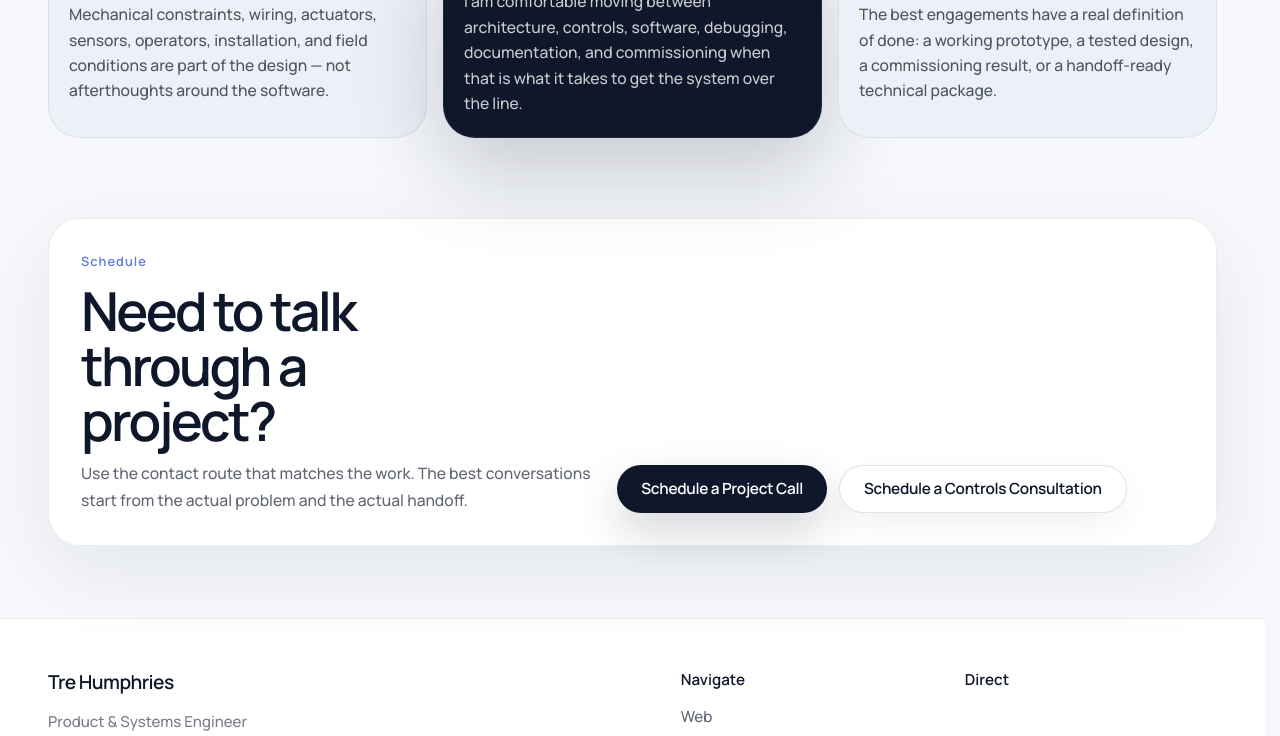
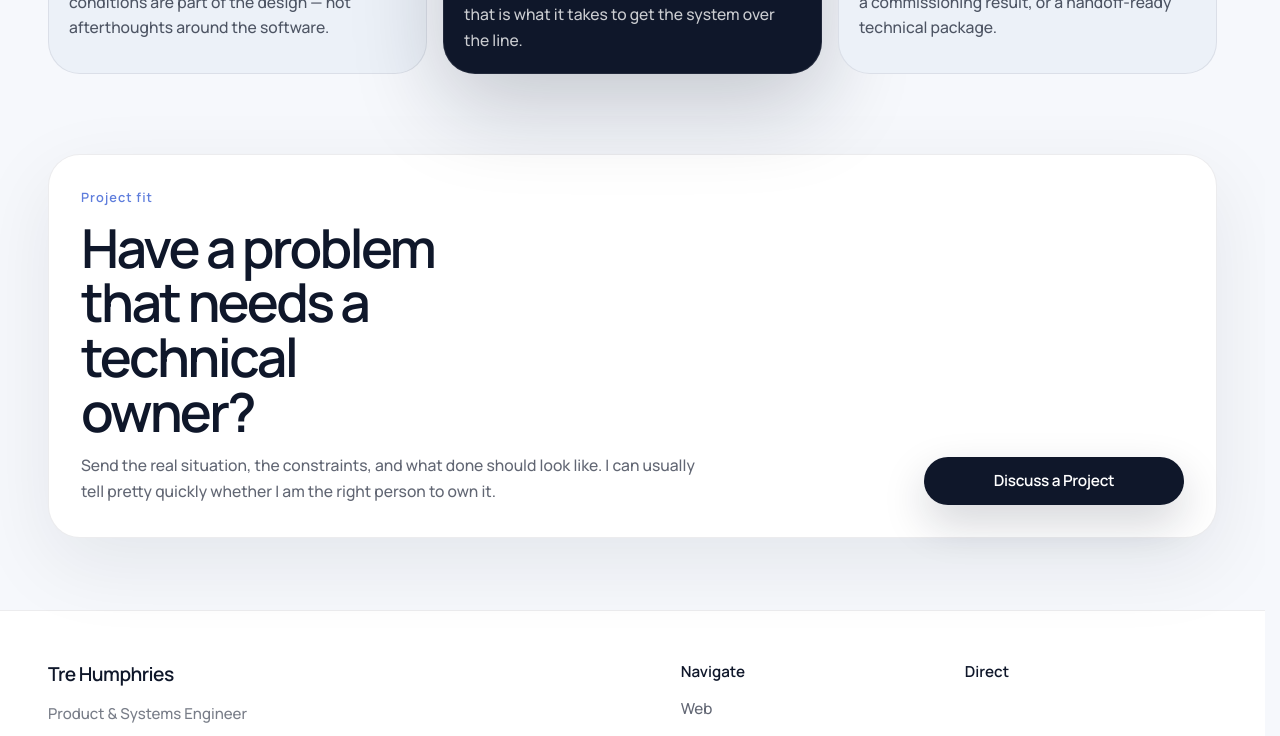
Before and after one commit to lhumphries16/portfolio-site, a React (Vite) app: page /about in a window 1280 px wide. Shown: the part 1295-2031 px from the top of the page. Built offline with nearby package versions, Linux system fonts and the light colour scheme.

Commit message:
align about page with product systems positioning

```diff
--- a/src/pages/AboutPage.tsx
+++ b/src/pages/AboutPage.tsx
@@ -8,7 +8,7 @@ export function AboutPage() {
     <>
       <RouteMeta
         title="About | Tre Humphries"
-        description="About Tre Humphries, an independent practice spanning web systems, controls engineering, and clean owner handoff."
+        description="About Tre Humphries, a product and systems engineer working across physical systems, controls, automation, engineering software, commissioning, and handoff."
       />
 
       <section className="hero-shell">
@@ -25,7 +25,7 @@ export function AboutPage() {
 
             <div className="grid gap-5">
               <p className="eyebrow">About</p>
-              <h1 className="m-0 max-w-[10ch] text-[clamp(2.8rem,5vw,4.65rem)] font-semibold leading-[0.99] tracking-[-0.055em] text-carbon">
+              <h1 className="m-0 max-w-[12ch] text-[clamp(2.8rem,5vw,4.65rem)] font-semibold leading-[0.99] tracking-[-0.055em] text-carbon">
                 {siteContent.about.title}
               </h1>
               {siteContent.about.paragraphs.map((paragraph) => (
@@ -56,21 +56,15 @@ export function AboutPage() {
         <div className="page-wrap surface-card px-6 py-7 md:px-8 md:py-8">
           <div className="grid gap-5 lg:grid-cols-[minmax(0,0.9fr)_auto] lg:items-end">
             <div className="grid gap-3">
-              <p className="eyebrow">Schedule</p>
-              <h2 className="section-heading max-w-[10ch]">Need to talk through a project?</h2>
-              <p className="body-copy max-w-[38rem]">
-                Use the contact route that matches the work. The best conversations start from the actual problem and
-                the actual handoff.
+              <p className="eyebrow">Project fit</p>
+              <h2 className="section-heading max-w-[11ch]">Have a problem that needs a technical owner?</h2>
+              <p className="body-copy max-w-[40rem]">
+                Send the real situation, the constraints, and what done should look like. I can usually tell pretty quickly whether I am the right person to own it.
               </p>
             </div>
-            <div className="flex flex-wrap gap-3">
-              <ButtonLink external={ctaLinks.web.external} href={ctaLinks.web.href}>
-                {ctaLinks.web.label}
-              </ButtonLink>
-              <ButtonLink external={ctaLinks.controls.external} href={ctaLinks.controls.href} variant="secondary">
-                {ctaLinks.controls.label}
-              </ButtonLink>
-            </div>
+            <ButtonLink external={ctaLinks.project.external} href={ctaLinks.project.href}>
+              {ctaLinks.project.label}
+            </ButtonLink>
           </div>
         </div>
       </section>
```
